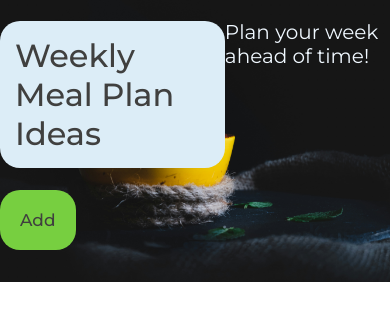
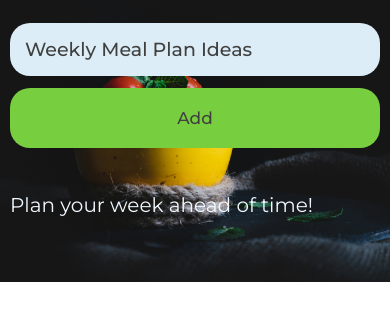
Before and after one commit to KseniiaOldfield/Meal-plan, a React (Create React App) app: page / in a window 390 px wide. Shown: the top 320 px of the page. Built offline with nearby package versions, Linux system fonts and the light colour scheme.

Commit message:
Integration LocalStorage into a project

```diff
--- a/src/App.css
+++ b/src/App.css
@@ -2,9 +2,10 @@ body {
   background: url(keto.jpg) ;
   background-size: cover;
   background-repeat: no-repeat;
+  overflow-x: hidden;
 }
 
-h1 {
+ h1 {
   font-family: "Montserrat", sans-serif;
   background-color: #dcedf7;
   border-radius: 20px;
@@ -22,14 +23,16 @@ h1 {
   font-weight: 500;
   color: #40403f;
 }
-
 .button-delete {
   font-family: "Montserrat", sans-serif;
   background: none;
   border: 0;
-  color: red;
+  color: rgb(249, 58, 15);
   font-size: 13px;
   font-weight:600;
+}
+.button-delete:hover {
+  color: rgb(140, 1, 26);
 }
 .App {
   display: flex;
@@ -40,7 +43,6 @@ h1 {
   width: 70%;
   height: 100vh;
 }
-
 .myInput {
   width: 70%;
   height: 20px;
@@ -49,7 +51,6 @@ h1 {
   display: block;
   margin-top: 30px;
 }
-
 textarea {
   font-family: "Montserrat", sans-serif;
   display: block;
@@ -76,3 +77,60 @@ p{
   color: #40403f;
   font-size: 14px;
 }
+
+@media (max-width: 1430px) {
+  .App {
+    gap: 25px;
+    padding: 10px;
+  }
+}
+
+@media (max-width: 768px) {
+  .App {
+    flex-direction: column;
+  }
+
+  .meal {
+    flex-direction: column;
+    align-items: flex-start;
+  }
+
+  .field {
+    white-space: normal;
+    font-size: 15px;
+  }
+
+  .button-delete {
+    align-self: flex-end;
+    margin-top: 5px;
+  }
+
+  .whole-plan {
+    padding: 12px;
+    gap: 12px;
+  }
+
+  .myInput,
+  textarea {
+    font-size: 15px;
+    padding: 9px;
+    width: 39vh;
+  }
+}
+
+@media (max-width: 480px) {
+  h1 {
+    font-size: 19px;
+  }
+
+  .button-add {
+    width: 100%;
+  }
+
+  .myInput,
+  textarea {
+    font-size: 14px;
+    padding: 8px;
+    min-height: 80px;
+  }
+}
--- a/src/App.js
+++ b/src/App.js
@@ -1,4 +1,4 @@
-import { useState } from 'react';
+import { useEffect, useState } from 'react';
 import './App.css';
 import MyList from './MyList';
 import MyMealsAndIngredients from './MyMealsAndIngredients';
@@ -6,8 +6,13 @@ import uuid from 'react-uuid';
 
 function App() {
 
-  const [mealPlans, setMealPlans] = useState([])
+  const [mealPlans, setMealPlans] = useState(
+    localStorage.mealPlans ? JSON.parse(localStorage.mealPlans) : []);
   const [selectedDay, setselectedDay] = useState(false);
+
+  useEffect(() => {
+    localStorage.setItem("mealPlans", JSON.stringify(mealPlans))
+  }, [mealPlans])
 
   const addMeal = () => {
     const newMeal = {
--- a/src/MyMealsAndIngredients.js
+++ b/src/MyMealsAndIngredients.js
@@ -9,7 +9,6 @@ const MyMealsAndIngredients = ({selectedDay, updateDay}) => {
 
     if(!selectedDay) return <p>Plan your week ahead of time!</p>
     return <div className="whole-plan">
-        <div className="meal-editing">
 
             <input
             type="text"
@@ -34,7 +33,6 @@ const MyMealsAndIngredients = ({selectedDay, updateDay}) => {
             onChange = {(e) => editMyMeal("ingredients", e.target.value)}
             />
         </div>
-    </div>
 }
 
 export default MyMealsAndIngredients;
```
